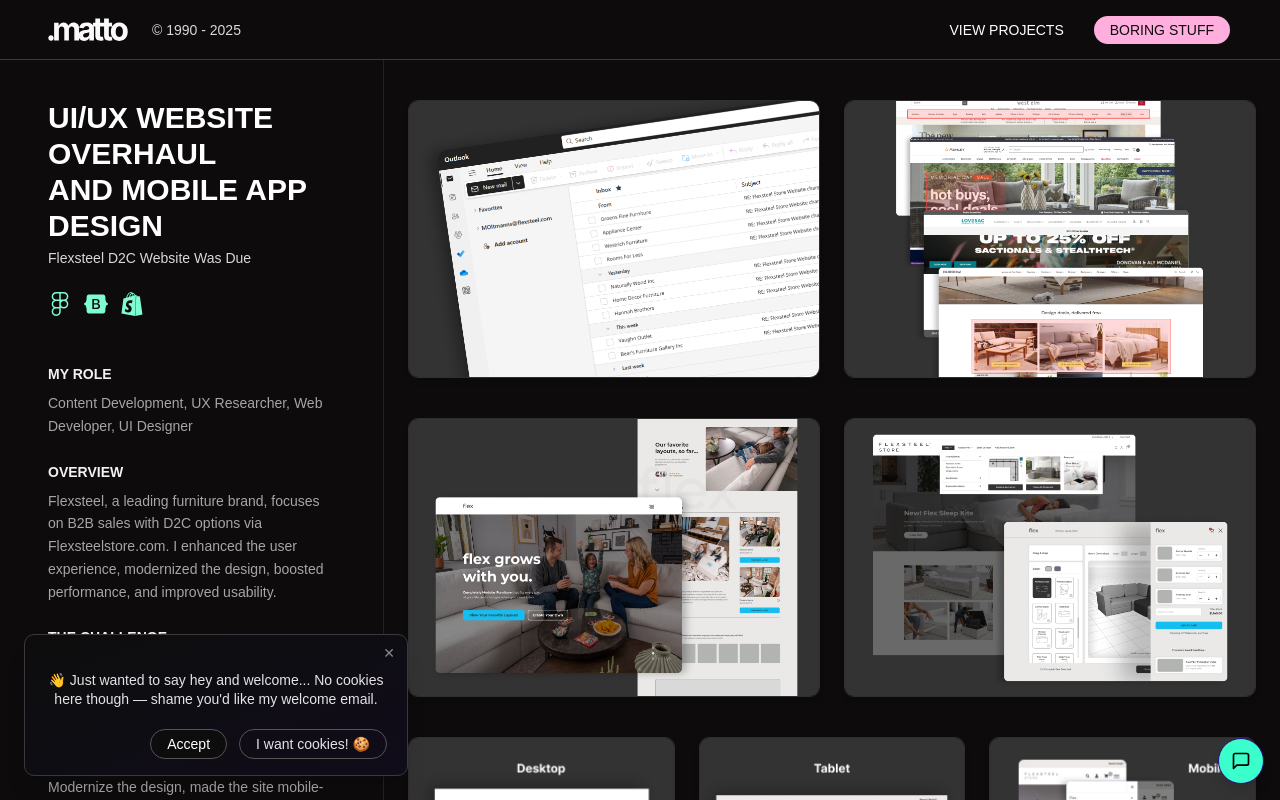
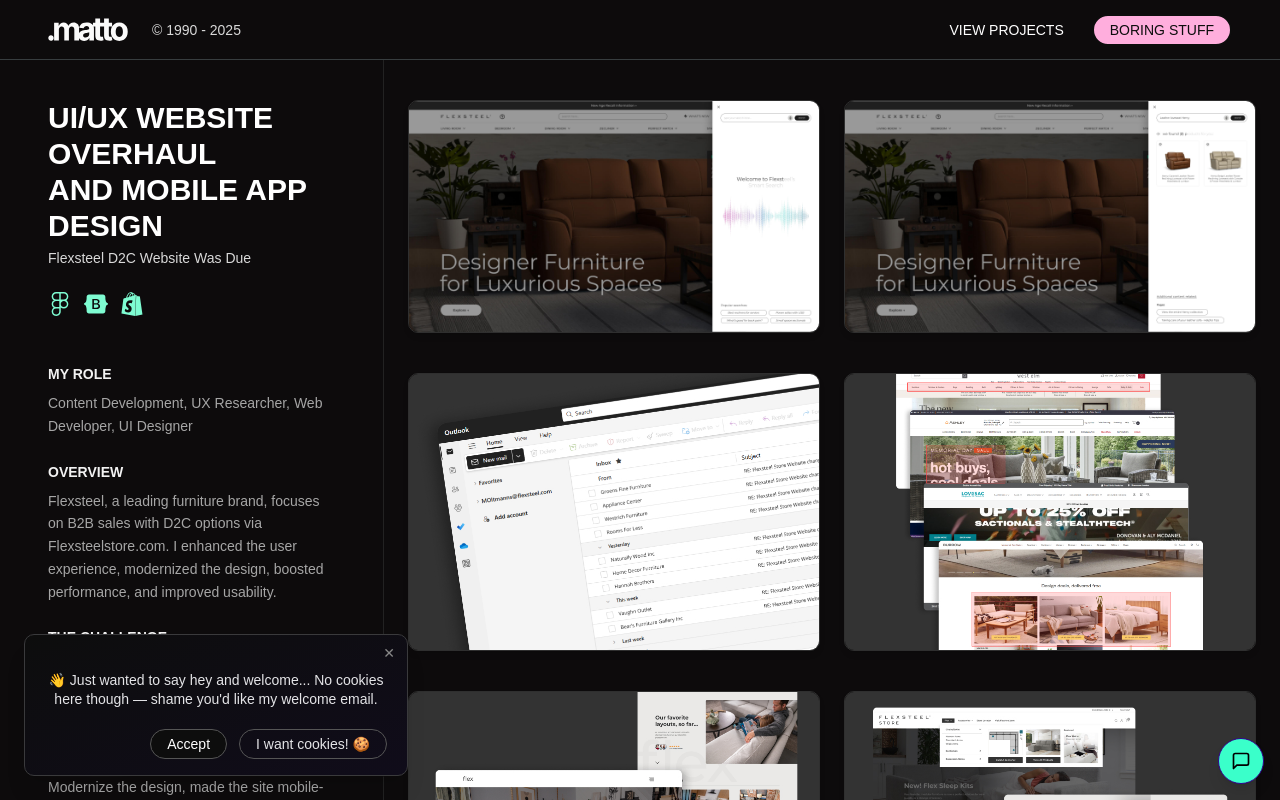
Before and after one commit to moltmanns/portfolio, a Next.js app: page /projects/flexsteel in a window 1280 px wide. Built offline with nearby package versions, Linux system fonts and the light colour scheme.

Commit message:
updated flexsteel study

```diff
--- a/src/app/components/VerticalMarquee.tsx
+++ b/src/app/components/VerticalMarquee.tsx
@@ -40,8 +40,15 @@
       >
         <div className="relative w-full h-full">
           {isInternal && (
-            <div className="absolute top-4 left-4 border-1 border-[#0d0d0d] text-[#0d0d0d] text-[10px] px-2 py-1 rounded-full z-10">
-              Case Study
+            <div className="absolute top-4 left-4 flex gap-2 z-10">
+              <div className="border-1 border-[#0d0d0d] text-[#0d0d0d] text-[10px] px-2 py-1 rounded-full bg-white/90">
+                Case Study
+              </div>
+              {item.link === "/projects/flexsteel" && (
+                <div className="border-1 border-[#0d0d0d] text-[#0d0d0d] text-[10px] px-2 py-1 rounded-full bg-[#7efcd2]">
+                  A.I.
+                </div>
+              )}
             </div>
           )}
           <Image
--- a/src/app/components/VerticalStack.tsx
+++ b/src/app/components/VerticalStack.tsx
@@ -38,8 +38,15 @@
       >
         <div className="relative w-full h-full">
           {isInternal && (
-            <div className="absolute top-4 left-4 border border-black text-black text-[10px] px-2 py-1 rounded-full bg-white z-10">
-              Case Study
+            <div className="absolute top-4 left-4 flex gap-2 z-10">
+              <div className="border border-black text-black text-[10px] px-2 py-1 rounded-full bg-white/90">
+                Case Study
+              </div>
+              {item.link === "/projects/flexsteel" && (
+                <div className="border border-black text-black text-[10px] px-2 py-1 rounded-full bg-[#7efcd2]">
+                  A.I.
+                </div>
+              )}
             </div>
           )}
           <Image
--- a/src/app/projects/flexsteel/page.tsx
+++ b/src/app/projects/flexsteel/page.tsx
@@ -4,6 +4,7 @@
 import Image from 'next/image'
 import { motion } from 'framer-motion'
 import { SiBootstrap, SiFigma, SiShopify, } from 'react-icons/si'
+import { FaGithub } from 'react-icons/fa'
 import Navbar from '@/app/components/Navbar'
 
 const tools = [
@@ -13,6 +14,16 @@
 ]
 
 const images = [
+  {
+    src: '/assets/flexsteel/New-Smart-AI-Flexsteel.jpg',
+    title: 'AI Search',
+    description: 'We began by gathering and structuring all product data, then vectorized it into a searchable database optimized for an LLM. This enables the system to understand queries in natural language rather than relying on exact keyword matches.'
+  },
+  {
+    src: '/assets/flexsteel/New-Smart-AI-Flexsteel-Loaded.jpg',
+    title: 'AI Search Functions',
+    description: 'Once a query is entered, the AI surfaces relevant products along with contextual links to related content (e.g., full collections, care guides). Instead of just being a traditional search bar, it functions more like a conversational product expert.'
+  },
   {
     src: '/assets/flexsteel/flexsteel-img1.jpg',
     title: 'Retailer/Sales Survey',
@@ -168,6 +179,19 @@
               Post-launch, mobile traffic grew by 31.4%, retailer locator usage rose 27%, organic search improved 121%, and the mobile app saw strong adoption. Positive user feedback confirmed major UX gains. Ongoing SEO and exploring AR features are recommended next steps.
               </p>
             </div>
+
+            {/* GitHub Repo Button */}
+            <div className="pt-8">
+              <a
+                href="https://github.com/moltmanns/flexsteel-smart-drawer-search"
+                target="_blank"
+                rel="noopener noreferrer"
+                className="inline-flex items-center gap-2 px-4 py-2 border border-[#3affca] rounded-full text-xs text-[#3affca] hover:bg-[#3affca] hover:text-black transition-all duration-200 glow-on-hover"
+              >
+                <FaGithub className="text-sm" />
+                GitHub Repo
+              </a>
+            </div>
           </motion.div>
         </aside>
 
@@ -176,12 +200,13 @@
             {[
               [images[0], images[1]],
               [images[2], images[3]],
-              [images[4], images[5], images[6]],
-              [images[7], images[8]],
+              [images[4], images[5]],
+              [images[6], images[7], images[8]],
               [images[9], images[10]],
               [images[11], images[12]],
-              [images[13], images[14], images[15]],
-              [images[16]],
+              [images[13], images[14]],
+              [images[15], images[16], images[17]],
+              [images[18]],
             ].map((group, groupIndex) => (
               <motion.div
                 key={groupIndex}
--- a/src/app/projects/page.tsx
+++ b/src/app/projects/page.tsx
@@ -41,8 +41,15 @@
               >
                 <div className="relative w-full h-[280px] bg-black">
                   {isInternal && (
-                    <div className="absolute top-4 left-4 bg-[#ffaedd] text-[#0d0d0d] text-xs font-semibold px-3 py-1 rounded-full z-10">
-                      Case Study
+                    <div className="absolute top-4 left-4 flex gap-2 z-10">
+                      <div className="bg-[#ffaedd] text-[#0d0d0d] text-xs font-semibold px-3 py-1 rounded-full">
+                        Case Study
+                      </div>
+                      {item.link === "/projects/flexsteel" && (
+                        <div className="bg-[#7efcd2] text-[#0d0d0d] text-xs font-semibold px-3 py-1 rounded-full">
+                          A.I.
+                        </div>
+                      )}
                     </div>
                   )}
                   <Image
```
Also changed, not shown: public/assets/flexsteel/New-Smart-AI-Flexsteel-Loaded.jpg (added), public/assets/flexsteel/New-Smart-AI-Flexsteel.jpg (added).
